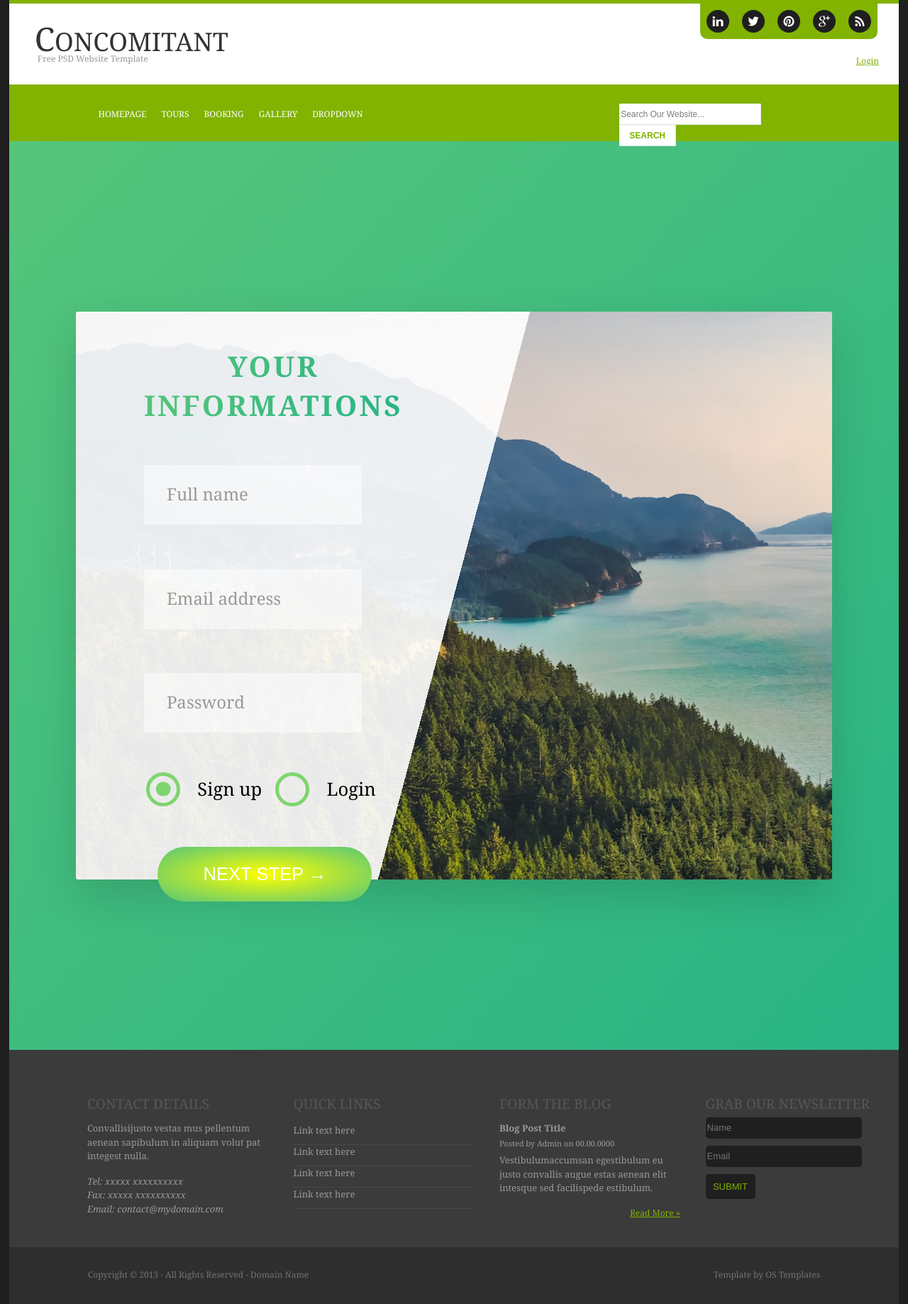
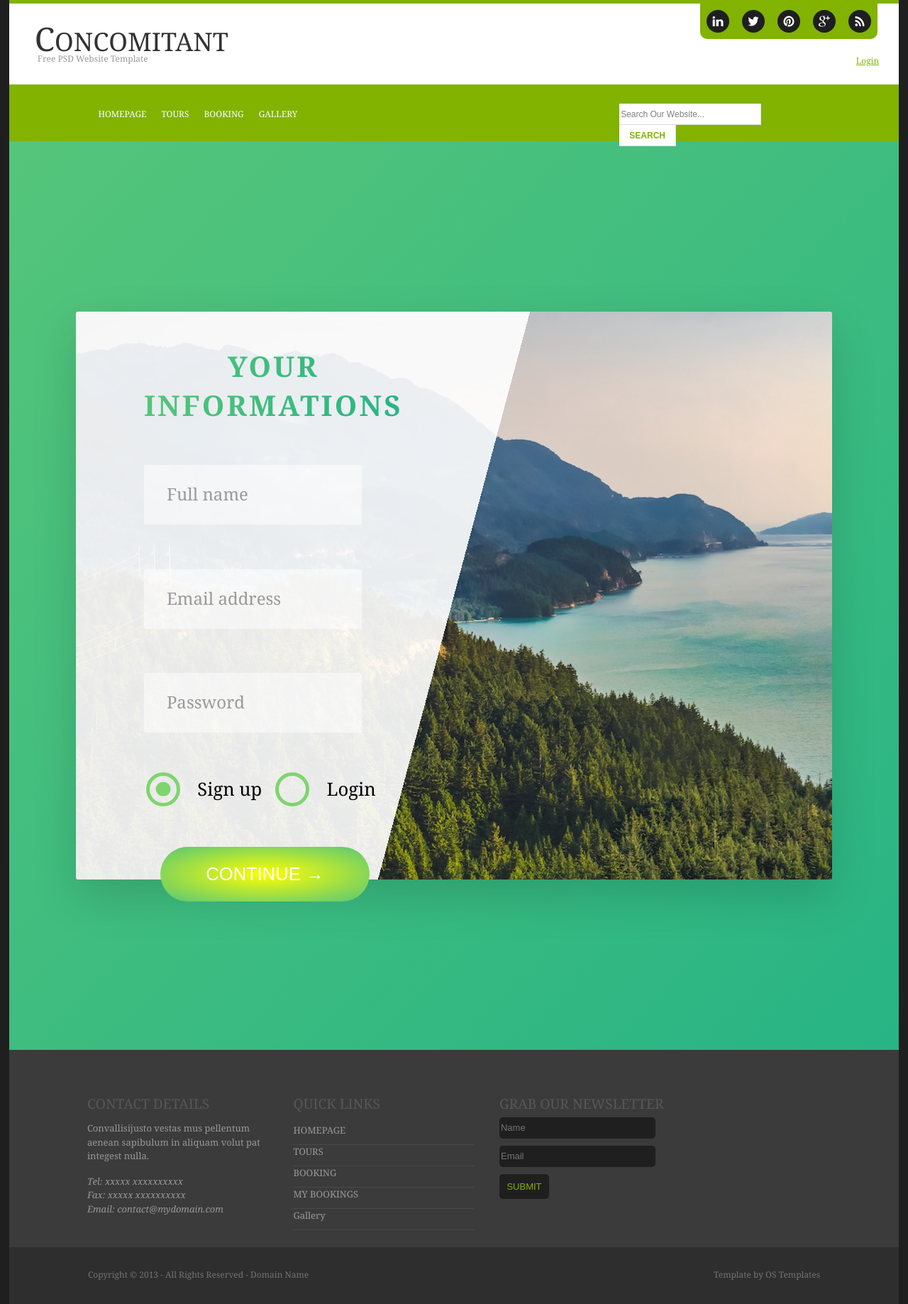
Before and after one commit to Drilonpacarizi/Booking, a PHP site: page /booking/auth.php in a window 1280 px wide. Shown: the whole page at 71% size. Run offline with PHP 8.4, Linux system fonts and the light colour scheme.

Commit message:
Edit header and footer

```diff
--- a/auth.php
+++ b/auth.php
@@ -158,7 +158,7 @@
 
               <div class="form__group">
                 <button type="submit" name="signup" id="logsign" onclick="checkWhich()" class="btn btn--green">
-                  Next step &rarr;
+                  Continue &rarr;
                 </button>
 
                 <!-- <input name="signup" type="submit" value=" Signuup" id="signup" class="update_button" /> -->
@@ -174,80 +174,7 @@
   </section>
 
   <!-- footer -->
-  <footer id="footer-section">
-    <div class="container">
-      <div class="row">
-        <div class="col-1-of-4">
-          <div class="footer-container">
-            <div class="footer-header">
-              <h2>Contact Details</h2>
-            </div>
-            <p>
-              Convallisijusto vestas mus pellentum aenean sapibulum in aliquam
-              volut pat integest nulla.
-            </p>
-            <address>
-              Tel: xxxxx xxxxxxxxxx <br />
-              Fax: xxxxx xxxxxxxxxx<br />
-              Email: contact@mydomain.com
-            </address>
-          </div>
-        </div>
-        <div class="col-1-of-4">
-          <div class="footer-container">
-            <div class="footer-header">
-              <h2>Quick Links</h2>
-            </div>
-
-            <div class="footer-list">
-              <ul>
-                <li><a href="#">Link text here</a></li>
-                <li><a href="#">Link text here</a></li>
-                <li><a href="#">Link text here</a></li>
-                <li><a href="#">Link text here</a></li>
-              </ul>
-            </div>
-          </div>
-        </div>
-        <div class="col-1-of-4">
-          <div class="footer-container">
-            <div class="footer-header">
-              <h2>Form The blog</h2>
-            </div>
-            <h5>Blog Post Title</h5>
-            <small>Posted by Admin on 00.00.0000</small>
-            <p>
-              Vestibulumaccumsan egestibulum eu justo convallis augue estas
-              aenean elit intesque sed facilispede estibulum.
-            </p>
-            <a href="#">Read More »</a>
-          </div>
-        </div>
-        <div class="col-1-of-4">
-          <div class="footer-container">
-            <div class="footer-header">
-              <h2>Grab our newsletter</h2>
-            </div>
-            <form>
-              <input type="text" placeholder="Name" class="footer-form" />
-              <input type="email" placeholder="Email" class="footer-form" />
-              <input type="submit" value="Submit" class="form-submit" />
-            </form>
-          </div>
-        </div>
-      </div>
-    </div>
-  </footer>
-  <footer id="about-me">
-    <div class="container">
-      <div class="about-me">
-        <p>
-          Copyright &copy 2013 - All Rights Reserved - Domain Name
-        </p>
-        <p>Template by OS Templates</p>
-      </div>
-    </div>
-  </footer>
+  <?php include 'footer.php'; ?>
   <script>
     if (window.history.replaceState) {
       window.history.replaceState(null, null, window.location.href);
--- a/footer.php
+++ b/footer.php
@@ -1,5 +1,5 @@
 
-  <footer id="footer-section">
+  <footer id="footer-section" style>
     <div class="container">
       <div class="row">
         <div class="col-1-of-4">
@@ -26,16 +26,17 @@
 
             <div class="footer-list">
               <ul>
-                <li><a href="#">Link text here</a></li>
-                <li><a href="#">Link text here</a></li>
-                <li><a href="#">Link text here</a></li>
-                <li><a href="#">Link text here</a></li>
+                <li><a href="main.php">HOMEPAGE</a></li>
+                <li><a href="tours.php">TOURS</a></li>
+                <li><a href="booking.php">BOOKING</a></li>
+                <li><a href="mybooking.php">MY BOOKINGS</a></li>
+                <li><a href="gallery.php">Gallery</a></li>
               </ul>
             </div>
           </div>
         </div>
-        <div class="col-1-of-4">
-          <div class="footer-container">
+        <!-- <div class="col-1-of-4"> -->
+          <!-- <div class="footer-container">
             <div class="footer-header">
               <h2>Form The blog</h2>
             </div>
@@ -46,8 +47,8 @@
               aenean elit intesque sed facilispede estibulum.
             </p>
             <a href="#">Read More »</a>
-          </div>
-        </div>
+          </div> -->
+        <!-- </div> -->
         <div class="col-1-of-4">
           <div class="footer-container">
             <div class="footer-header">
--- a/header.php
+++ b/header.php
@@ -55,7 +55,6 @@ $obj =  new Session();
                         }
                         echo $my_booking;
                         ?> <a href="gallery.php" class="MainMenu MainMenu--MenuItem">Gallery</a>
-                        <a href="#" class="MainMenu MainMenu--MenuItem">DropDown</a>
                     </div>
                 </div>
                 <div class="col-1-of-3">
--- a/main.php
+++ b/main.php
@@ -102,7 +102,7 @@
           $today = date('d-m-Y') . '';
           $diff = date_diff(date_create($today), date_create($db_date));
           $day_number = (int) $diff->format("%R%a");
-          $final_date = $day_number > 0 ? ($date . ' till ' . $new_format) : ('<span style="color:red;">expire</span>');
+          $final_date = $day_number > 0 ? ($date . ' till ' . $new_format) : ('<span style="color:red;">expired</span>');
           $button_book = $day_number > 0 ? ('
           <form method="post" action="main.php">
           <input type="hidden" name="book_id" value="' . $booking_arr[$i]['id'] . '">
--- a/mybooking.php
+++ b/mybooking.php
@@ -114,11 +114,8 @@
                 </form>
             </div>
         </div>
-
-
-
-
     </section>
+    <?php include 'footer.php'; ?>
 </body>
 
 </html>
--- a/script/auth.js
+++ b/script/auth.js
@@ -122,6 +122,7 @@ function signUp() {
     alert("Succesfully Registred ! ");
     checkLogin();
 }
+
 function user_exist() {
     document.getElementById("incorrect").innerHTML = "This e-mail is used earlier";
     document.getElementById("incorrect").style.color = "red";
@@ -132,6 +133,7 @@ function incorrect_email_password() {
     document.getElementById("incorrect").innerHTML = "Password is incorrect";
     document.getElementById("incorrect").style.color = "red";
 }
+
 function checkWhich() {
     var btn = document.getElementById("logsign")
         // alert(btn.name + "sas");
--- a/script/booking_item.js
+++ b/script/booking_item.js
@@ -3,8 +3,9 @@ function user_not_login() {
 }
 
 function success_booking() {
-    alert('Ju keni shtuar me sukses');
+    alert('Booking has been added');
 }
+
 function error_booking() {
-    alert('Ju keni keni kete rezervim');
+    alert('You already have this booking');
 }
```
Also changed, not shown: booking.php (+31 -7 lines), style/main.css (+41 -8 lines). Lines whose indentation alone changed are shown as unchanged.
